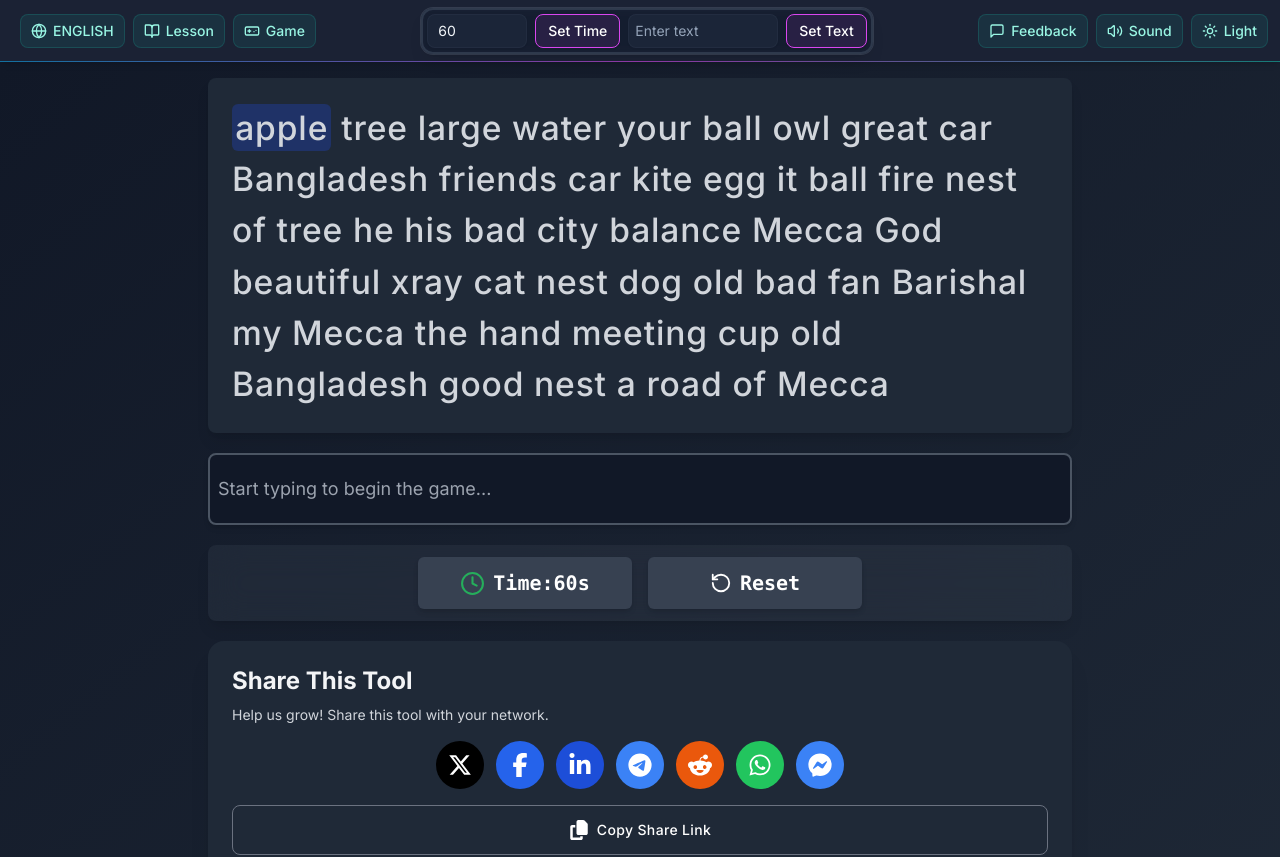
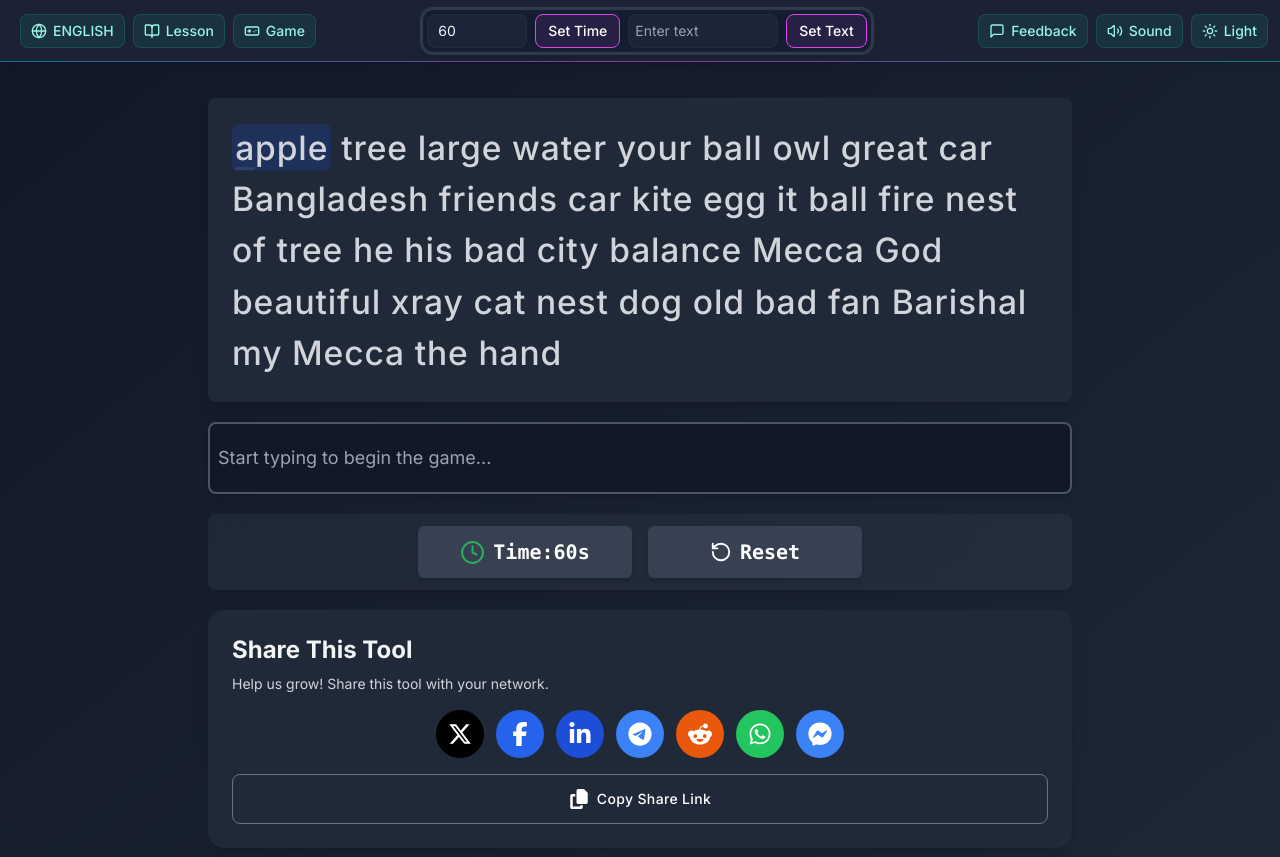
Before and after one commit to finger-typing/fingertyping, a Next.js app: page / in a window 1280 px wide. Shown: the top 857 px of the page. Built offline with nearby package versions, Linux system fonts and the light colour scheme.

Commit message:
version 0.48( still working language word brreaking probelm fully recheck )

```diff
--- a/src/components/WordDisplay.tsx
+++ b/src/components/WordDisplay.tsx
@@ -1,5 +1,6 @@
 import React, { useEffect, useState } from "react";
 
+// Section 1: Interface and Constants
 interface WordDisplayProps {
   randomText: string;
   inputValue: string;
@@ -8,25 +9,30 @@ interface WordDisplayProps {
 }
 
 export const WORDS_PER_LINE_SMALL = 25;
-export const WORDS_PER_LINE_LARGE = 50;
-const LINES_TO_SHOW = 1;
+export const WORDS_PER_LINE_LARGE = 40;
+export const LINES_TO_SHOW = 1;
 
-// Define type for words per line
-type WordsPerLine = typeof WORDS_PER_LINE_SMALL | typeof WORDS_PER_LINE_LARGE;
+// Section 2: Utility Function
+const getGraphemeClusters = (text: string) => {
+  const segmenter = new Intl.Segmenter(undefined, { granularity: "grapheme" });
+  return Array.from(segmenter.segment(text), (segment) => segment.segment);
+};
 
+// Section 3: Main Component
 const WordDisplay: React.FC<WordDisplayProps> = ({
   randomText,
   inputValue,
   currentWordIndex,
   darkMode,
 }) => {
-  const [wordsPerLine, setWordsPerLine] = useState<WordsPerLine>(WORDS_PER_LINE_LARGE);
+  // Section 4: State and Effect
+  const [wordsPerLine, setWordsPerLine] = useState(WORDS_PER_LINE_LARGE);
 
-  // Handle responsive word count
   useEffect(() => {
     const handleResize = () => {
+      const isSmallScreen = window.innerWidth < 768;
       setWordsPerLine(
-        window.innerWidth < 768 ? WORDS_PER_LINE_SMALL : WORDS_PER_LINE_LARGE
+        isSmallScreen ? WORDS_PER_LINE_SMALL : WORDS_PER_LINE_LARGE,
       );
     };
 
@@ -35,10 +41,12 @@ const WordDisplay: React.FC<WordDisplayProps> = ({
     return () => window.removeEventListener("resize", handleResize);
   }, []);
 
+  // Section 5: Text Highlighting Function
   const getHighlightedText = (text: string, input: string) => {
     const textWords = text.split(" ");
     const inputWords = input.split(" ");
-    const startIndex = Math.floor(currentWordIndex / wordsPerLine) * wordsPerLine;
+    const startIndex =
+      Math.floor(currentWordIndex / wordsPerLine) * wordsPerLine;
     const endIndex = startIndex + wordsPerLine * LINES_TO_SHOW;
     const displayedWords = textWords.slice(startIndex, endIndex);
 
@@ -46,53 +54,66 @@ const WordDisplay: React.FC<WordDisplayProps> = ({
       const wordPos = startIndex + wordIndex;
       const isCurrentWord = wordPos === currentWordIndex;
       const inputWord = inputWords[wordPos] || "";
+
+      const wordClusters = getGraphemeClusters(word);
+      const inputClusters = getGraphemeClusters(inputWord);
+
       const isPastWord = wordPos < currentWordIndex;
-
-      // Split words into characters for comparison
-      const wordChars = Array.from(word);
-      const inputChars = Array.from(inputWord);
 
       return (
         <React.Fragment key={wordIndex}>
           <span
-            className={`relative ${
-              isCurrentWord ? "rounded-md bg-blue-800 bg-opacity-40 p-[0.2rem]" : ""
+            className={`relative whitespace-nowrap ${
+              isCurrentWord
+                ? "rounded-md bg-blue-800 bg-opacity-30 p-[0.2rem]"
+                : ""
             }`}
           >
-            {wordChars.map((char, charIndex) => {
-              // Determine character color based on typing status
-              const charClass =
-                charIndex < inputChars.length
-                  ? char === inputChars[charIndex]
-                    ? "text-green-500"  // Correct character
-                    : "text-red-600"    // Wrong character
-                  : isPastWord
-                  ? "text-red-600"      // Untyped character in past word
-                  : darkMode
-                  ? "text-gray-300"     // Untyped character in dark mode
-                  : "text-gray-700";    // Untyped character in light mode
+            {wordClusters.map((charCluster, charIndex) => {
+              let charClass = darkMode ? "text-gray-300" : "text-gray-700";
+              const isCurrentChar =
+                isCurrentWord &&
+                (inputClusters.length === charIndex ||
+                  (inputClusters.length < wordClusters.length &&
+                    inputClusters.length === charIndex));
 
-              // Add cursor to current character position
-              const isCursor = isCurrentWord && charIndex === inputChars.length;
-              const cursorClass = isCursor
-                ? `before:animate-cursor-blink relative before:absolute before:bottom-[-2px]
-                   before:left-1/2 before:h-[3.3px] before:w-full before:-translate-x-1/2
-                   before:transform ${darkMode ? "before:bg-white" : "before:bg-black"} before:rounded-full
-                   before:content-['']`
-                : "";
+              if (charIndex < inputClusters.length) {
+                if (charCluster === inputClusters[charIndex]) {
+                  charClass = darkMode ? "text-green-500" : "text-green-500";
+                } else {
+                  charClass = darkMode ? "text-red-600" : "text-red-600";
+                }
+              } else if (isPastWord) {
+                charClass = darkMode ? "text-red-600" : "text-red-600";
+              }
 
               return (
+                <span key={charIndex} className="relative">
                   <span
-                  key={charIndex}
-                  className={`${charClass} ${cursorClass} transition-colors duration-150`}
+                    className={`${charClass} transition-colors duration-150`}
                   >
-                  {char}
+                    {charCluster}
+                  </span>
+                  {isCurrentChar && (
+                    <span
+                      className={`cursor-blink absolute bottom-[-2px] left-0 h-[3.5px] w-full rounded-full ${
+                        darkMode ? "bg-white" : "bg-black"
+                      }`}
+                    />
+                  )}
                 </span>
               );
             })}
-            {inputChars.length > wordChars.length && (
-              <span className="text-red-600">
+            {inputClusters.length > wordClusters.length && isCurrentWord && (
+              <span className="relative">
+                <span className={darkMode ? "text-red-600" : "text-red-600"}>
                   {inputWord.slice(word.length)}
+                </span>
+                <span
+                  className={`cursor-blink absolute bottom-0 left-0 h-[3.3px] w-full rounded-full ${
+                    darkMode ? "bg-white" : "bg-black"
+                  }`}
+                />
               </span>
             )}
           </span>
@@ -102,20 +123,35 @@ const WordDisplay: React.FC<WordDisplayProps> = ({
     });
   };
 
+  // Section 6: Component Rendering
   return (
+    <>
+      <style jsx global>{`
+        @keyframes blink {
+          0%,
+          100% {
+            opacity: 1;
+          }
+          50% {
+            opacity: 0;
+          }
+        }
+        .cursor-blink {
+          animation: blink 1s ease-in-out infinite;
+        }
+      `}</style>
       <div
-      className={`mb-2 w-full rounded-lg p-2 font-medium shadow-lg
-        transition-colors duration-300 sm:p-6 ${
+        className={`mb-2 w-full rounded-lg p-2 font-medium shadow-lg transition-colors duration-300 sm:p-6 ${
           darkMode
             ? "bg-gray-800 text-gray-200"
             : "border-2 border-gray-300 bg-white text-gray-800"
         }`}
       >
-      <div className="text-[1.5rem] leading-10 tracking-wide sm:text-xl
-        md:text-[2.1rem] md:leading-[3.2rem]">
+        <div className="overflow-hidden break-normal text-[1.5rem] leading-10 tracking-wide sm:text-xl md:text-[2.1rem] md:leading-[3.2rem]">
           {getHighlightedText(randomText, inputValue)}
         </div>
       </div>
+    </>
   );
 };
 
```
Lines whose indentation alone changed are shown as unchanged.
